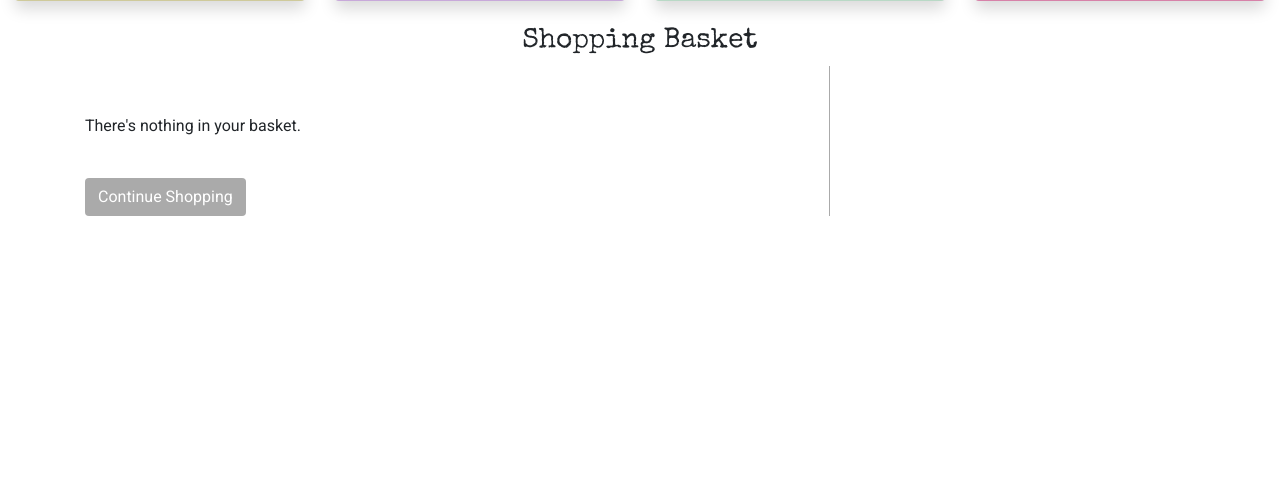
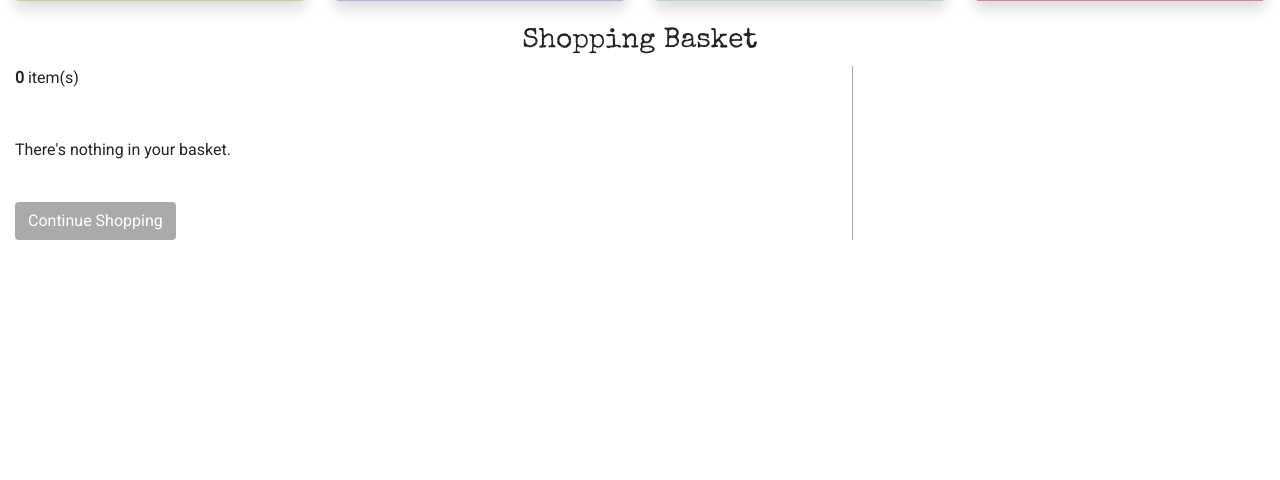
Before and after one commit to mwarddev/tripps_treasures, a Django app: page /basket/ in a window 1280 px wide. Shown: the part 213-693 px from the top of the page. Run offline with Django 3.2, Linux system fonts and the light colour scheme; some libraries are stand-ins or nearby versions.

Commit message:
Update shopping basket template with product info

```diff
--- a/basket/templates/basket/basket.html
+++ b/basket/templates/basket/basket.html
@@ -6,7 +6,7 @@
 {% endblock %}
 
 {% block content %}
-    <div class="container">
+    <div class="container-fluid">
         <div class="row">
             <div class="col-12 text-center mt-3">
                 <h3 class="title-font">Shopping Basket</h3>
@@ -14,9 +14,36 @@
         </div>
         <div class="row">
             <div class="col-12 col-sm-8 right-border">
+                <p><strong>{{ treasure_count }}</strong> item(s)</p>
                 {% if basket_items %}
                     <div class="col-12">
-                        {{ basket_items }}
+                        {% for item in basket_items %}
+                            <div class="row">
+                                <div class="col-3">
+                                    {% for img in item.treasure.images.all %}
+                                        {% if img %}
+                                            {% if forloop.first %}
+                                                <img class="img-fluid img-top w-75 h-75 preview" src="{{ img.image.url }}" alt="{{ item.name }}">
+                                            {% endif %}
+                                        {% else %}
+                                            <img class="img-fluid img-top w-25 h-25 preview" src="{{ MEDIA_URL }}no_image.png" alt="{{ item.name }}">
+                                        {% endif %}
+                                    {% endfor %}
+                                </div>
+                                <div class="col-3">
+                                    <p class="title-font"><strong>{{ item.treasure.name }}</strong></p>
+                                    <p><strong>Personalisation: </strong>{% if item.treasure.personalisable %}{{ item.treasure_personalise }} {% else %}N/A {% endif %}</p>
+                                    <p><strong>Customisation: </strong>{% if item.treasure.customisable %}{{ item.treasure_customise }} {% else %}N/A {% endif %}</p>
+                                </div>
+                                <div class="col-3">
+                                    <p><strong>Size: </strong>{% if item.treasure.sizable %}{{ item.size }} {% else %}N/A {% endif %}</p>
+                                    <p><strong>Qty: </strong>{{ item.quantity }}</p>
+                                </div>
+                                <div class="col-3">
+                                    <p><strong>£{{ item.treasure.price }}</strong></p>
+                                </div>
+                            </div>
+                        {% endfor %}
                     </div>
                 {% else %}
                     <p class="mt-5">There's nothing in your basket.</p>
```
